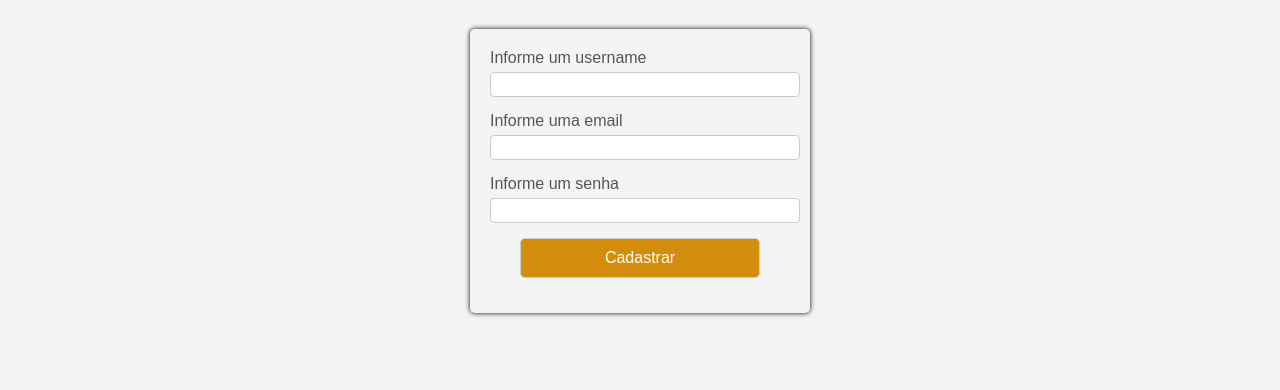
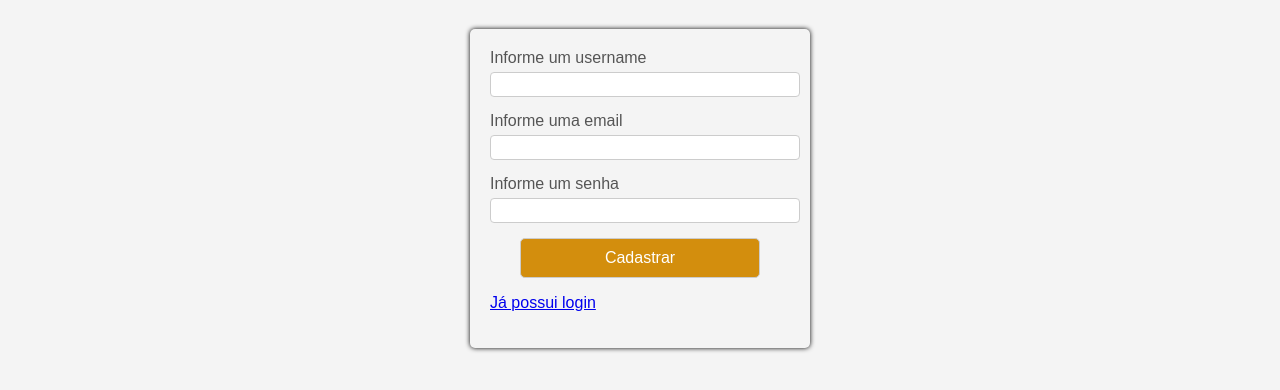
Before and after one commit to Nigguti/Mapa, a plain HTML site: page back/cadastro.html in a window 1280 px wide. Shown: the part 58-448 px from the top of the page. Drawn offline with Linux system fonts and the light colour scheme.

Commit message:
Mapa 1.0

```diff
--- a/back/cadastro.html
+++ b/back/cadastro.html
@@ -26,6 +26,9 @@
             <div class="cadastro">
                 <button type="submit">Cadastrar</button>
              </div>
+             <div class="form-links">
+               <p><a href="login.html">Já possui login</a></p>
+            </div>
          </form>
      </div>
 </body>
```
Also changed, not shown: back/lembrar-senha.html (renamed from lembrar-senha.html, +1 -0 lines), back/login.html (renamed from login.html).
